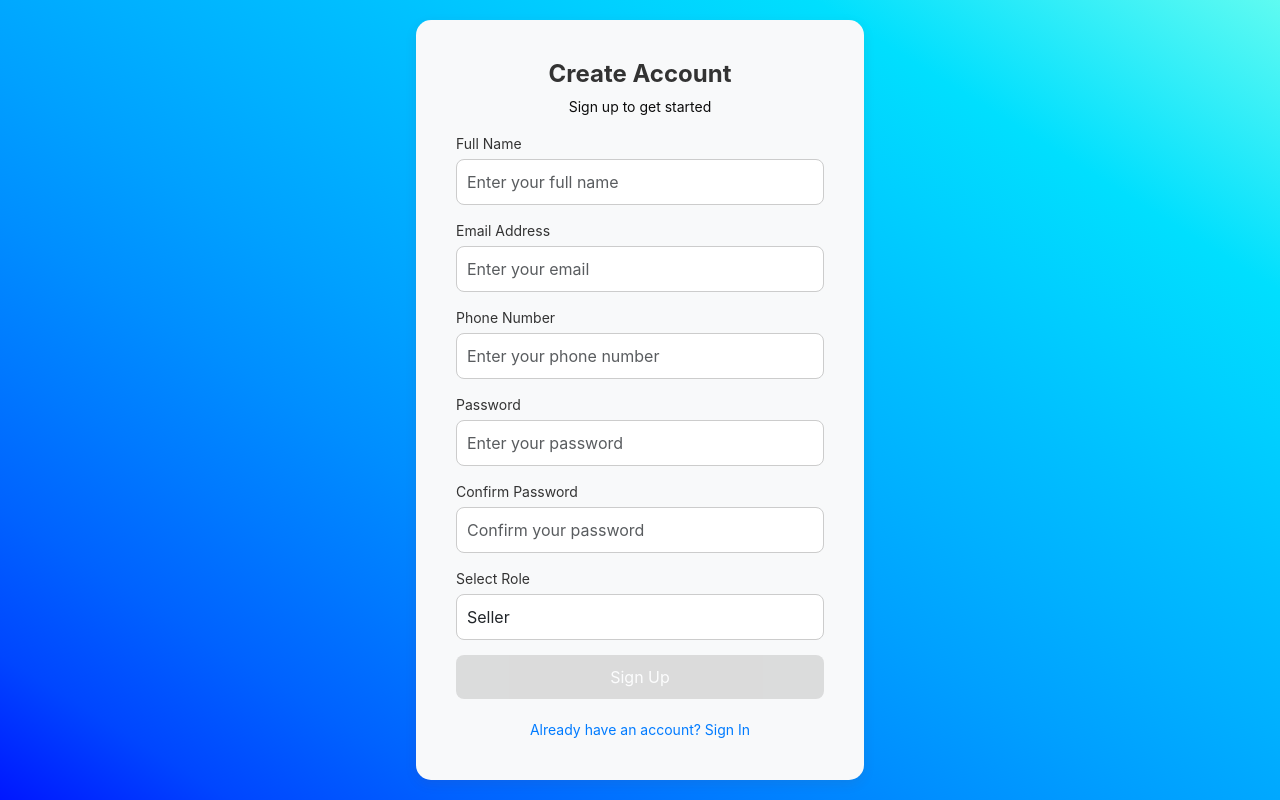
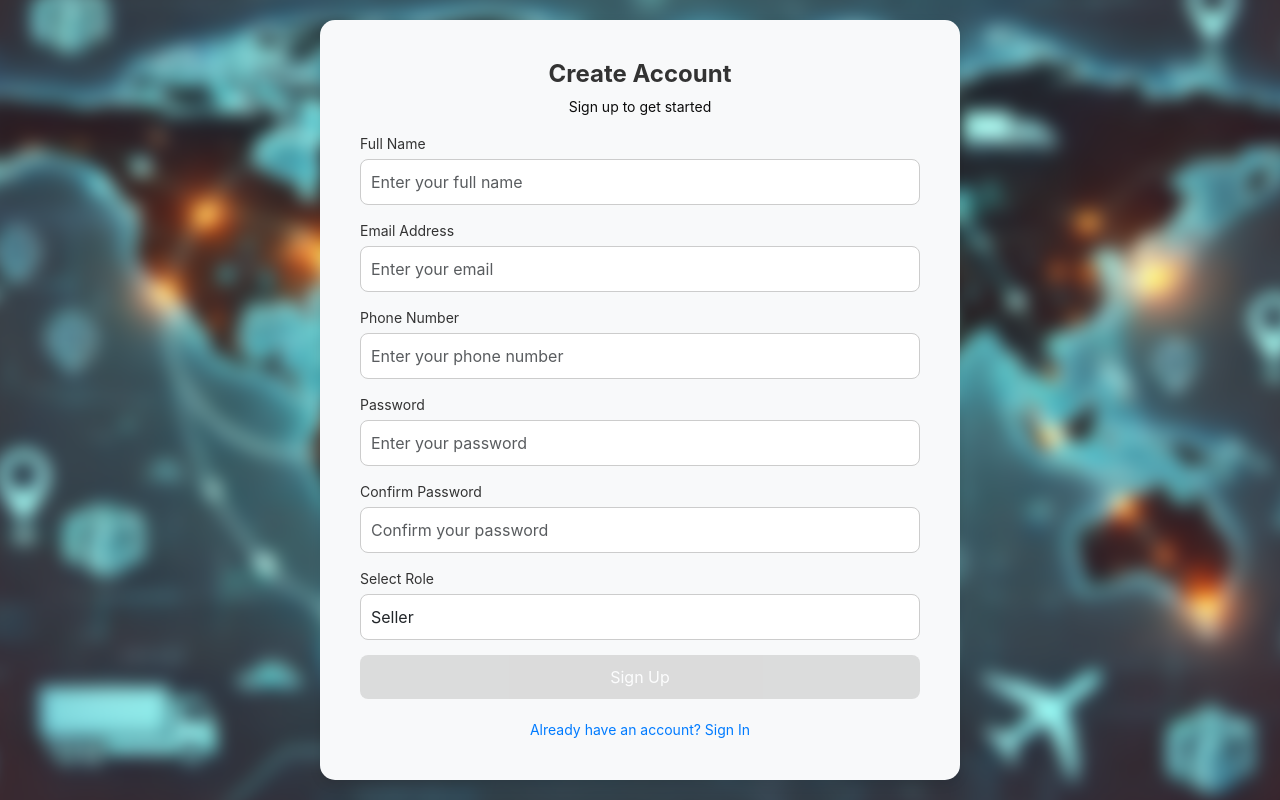
Before and after one commit to AdhamIsHere/Package-Tracker, an Angular app in the folder Front-end/: page /sign-up in a window 1280 px wide. Built offline with nearby package versions, Linux system fonts and the light colour scheme.

Commit message:
add background

```diff
--- a/Front-end/src/app/home-adminn/home-adminn.component.html
+++ b/Front-end/src/app/home-adminn/home-adminn.component.html
@@ -14,15 +14,7 @@
           <li class="nav-item custom_li">
             <a class="nav-link fw-bold custom_a" routerLink="/orders-admin">All Orders</a>
           </li>
-          <li class="nav-item custom_li">
-            <a class="nav-link fw-bold custom_a" routerLink="/admin-update">Update Order</a>
-          </li>
-          <li class="nav-item custom_li">
-            <a class="nav-link fw-bold custom_a" routerLink="/admin-delete">Delete Order</a>
-          </li>
-          <li class="nav-item custom_li">
-            <a class="nav-link fw-bold custom_a" routerLink="/admin-assign">Assign Order</a>
-          </li>
+
           <li class="nav-item custom_li">
             <button class="btn btn-outline-danger" (click)="logout()">Logout</button>
           </li>
--- a/Front-end/src/app/login/login.component.css
+++ b/Front-end/src/app/login/login.component.css
@@ -1,17 +1,37 @@
+.login-container {
+  position: relative;
+  height: 100vh;
+  width: 100%;
+  display: flex;
+  justify-content: center;
+  align-items: center;
+  overflow: hidden;
+}
 
-.login-container {
-  height: 100vh;
-  width: 70%;
+.login-container::before {
+  content: '';
+  position: absolute;
+  top: 0;
+  left: 0;
+  right: 0;
+  bottom: 0;
+  background-image: url('/assets/images/background.webp'); /* Update the path based on your project */
+  background-size: cover;
+  background-position: center;
+  filter: blur(8px);
+  z-index: -1;
+  transform: scale(1.1);
 }
 
 .login-card {
-
+  position: relative;
   padding: 40px;
   border-radius: 15px;
   box-shadow: 0 4px 12px rgba(0, 0, 0, 0.1);
   width: 50%;
+  background-color: rgba(255, 255, 255, 0.85);
+  z-index: 1;
 }
-
 
 .title {
   font-size: 24px;
--- a/Front-end/src/app/orders-admin/orders-admin.component.html
+++ b/Front-end/src/app/orders-admin/orders-admin.component.html
@@ -19,6 +19,16 @@
         </li>
       </ul>
 
+      <li class="nav-item custom_li">
+        <a class="nav-link fw-bold custom_a" routerLink="/admin-update">Update Order</a>
+      </li>
+      <li class="nav-item custom_li">
+        <a class="nav-link fw-bold custom_a" routerLink="/orders-admin">Delete Order</a>
+      </li>
+      <li class="nav-item custom_li">
+        <a class="nav-link fw-bold custom_a" routerLink="/admin-assign">Assign Order</a>
+      </li>
+
       <hr> <!-- Separator between orders -->
     </div>
   </div>
--- a/Front-end/src/app/sign-up/sign-up.component.css
+++ b/Front-end/src/app/sign-up/sign-up.component.css
@@ -1,13 +1,36 @@
 .signup-container {
+  position: relative;
   height: 100vh;
-  width: 70%;
+  width: 100%;
+  display: flex;
+  justify-content: center;
+  align-items: center;
+  overflow: hidden;
+}
+
+.signup-container::before {
+  content: '';
+  position: absolute;
+  top: 0;
+  left: 0;
+  right: 0;
+  bottom: 0;
+  background-image: url('/assets/images/background.webp');
+  background-size: cover;
+  background-position: center;
+  filter: blur(8px);
+  z-index: -1;
+  transform: scale(1.1);
 }
 
 .signup-card {
-  padding: 40px 40px;
+  position: relative;
+  padding: 40px;
   border-radius: 15px;
-  box-shadow: 0 4px 12px rgba(129, 61, 61, 0.1);
-  width: 350px;
+  box-shadow: 0 4px 12px rgba(0, 0, 0, 0.1);
+  width: 50%;
+  background-color: rgba(255, 255, 255, 0.85);
+  z-index: 1;
 }
 
 .title {
--- a/Front-end/src/app/splash-screen/splash-screen.component.css
+++ b/Front-end/src/app/splash-screen/splash-screen.component.css
@@ -1,9 +1,27 @@
-/* General Layout */
 .splash-container {
+  position: relative;
   height: 100vh;
-  position: relative;
+  width: 100%;
+  display: flex;
+  justify-content: center;
+  align-items: center;
+  overflow: hidden;
 }
 
+.splash-container::before {
+  content: '';
+  position: absolute;
+  top: 0;
+  left: 0;
+  right: 0;
+  bottom: 0;
+  background-image: url('/assets/images/background.webp');
+  background-size: cover;
+  background-position: center;
+  filter: blur(8px);
+  z-index: -1;
+  transform: scale(1.1);
+}
 .animated-text {
   font-size: 64px;
   margin-bottom: 30px;
```
Also changed, not shown: Front-end/src/assets/images/background.webp (added), 1 other file (tests, documents, lock files or other folders).
